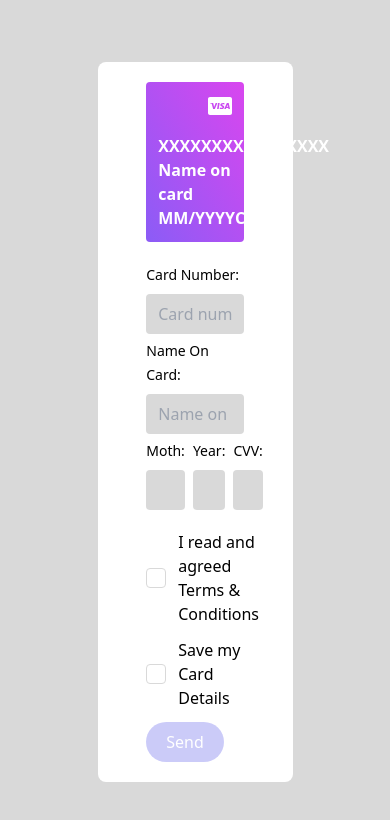
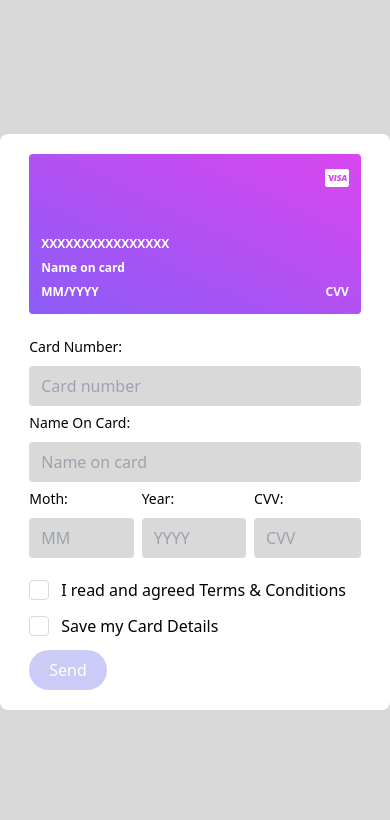
Before and after one commit to david-lorenzo-vargas/Credit-Card-Form, a Next.js app: page / in a window 390 px wide. Shown: the top 820 px of the page. Built offline with nearby package versions, Linux system fonts and the light colour scheme.

Commit message:
responsive

```diff
--- a/src/app/Components/Atoms/Card/index.tsx
+++ b/src/app/Components/Atoms/Card/index.tsx
@@ -16,7 +16,7 @@ const Card = ({
 
     const cardArr: string[] = [];
 
-    cardNumberPlaceHolderArr.map((item, index) => {
+    cardNumberPlaceHolderArr.map((item: string, index: number) => {
       if (userCardNumberArr[index]) {
         cardArr.push(userCardNumberArr[index])
       } else {
@@ -28,29 +28,29 @@ const Card = ({
   }, [cardNumber]);
 
   return (
-    <div className="rounded p-3 bg-gradient-to-tr from-violet-500 to-fuchsia-500 h-40 flex flex-col justify-between">
+    <div className="rounded p-3 bg-gradient-to-tr from-violet-500 to-fuchsia-500 h-40 md:h-60 flex flex-col justify-between">
       <div className="w-full flex flex-row items-center justify-end text-white">
         <Visa />
       </div>
       <div>
         <div>
-          <span className="text-white font-semibold">
+          <span className="text-white font-semibold text-xs md:text-lg">
             {cardNumberDisplayed}
           </span>
         </div>
         <div>
-          <span className="text-white font-semibold">
+          <span className="text-white font-semibold text-xs md:text-lg">
             {nameOnCard ? nameOnCard :'Name on card'}
           </span>
         </div>
         <div className="flex flex-row items-center justify-between">
           <div>
-            <span className="text-white font-semibold">
+            <span className="text-white font-semibold text-xs md:text-lg">
               {`${expireMonth ? expireMonth : 'MM'}/${expireYear ? expireYear : 'YYYY'}`}
             </span>
           </div>
           <div>
-            <span className="text-white font-semibold">
+            <span className="text-white font-semibold text-xs md:text-lg">
               {cvv ? cvv : 'CVV'}
             </span>
           </div>
--- a/src/app/Components/Molecules/CardForm/index.tsx
+++ b/src/app/Components/Molecules/CardForm/index.tsx
@@ -92,7 +92,7 @@ const CardForm = (): ReactElement => {
         </div>
       ) : (
         <>
-          <div className="w-1/2 mb-5">
+          <div className="w-85P md:w-1/2 mb-5">
             <Card
               cardNumber={watch("cardNumber")}
               nameOnCard={watch("cardName")}
@@ -101,7 +101,7 @@ const CardForm = (): ReactElement => {
               cvv={watch("cardCvv")}
             />
           </div>
-          <div className="w-1/2">
+          <div className="w-85P md:w-1/2">
             <form onSubmit={handleSubmit(onSubmit)}>
               <div>
                 <div className="mb-1">
--- a/src/app/page.tsx
+++ b/src/app/page.tsx
@@ -3,7 +3,7 @@ import CardForm from "./Components/Molecules/CardForm";
 export default function Home() {
   return (
     <main className="flex h-screen flex-row items-center justify-center bg-lightGray">
-      <div className="w-1/2 flex flex-col items-center justify-center bg-white rounded-lg py-5">
+      <div className="xl:w-1/2 w-full flex flex-col items-center justify-center bg-white rounded-lg py-5">
         <CardForm />
       </div>
     </main>
--- a/tailwind.config.ts
+++ b/tailwind.config.ts
@@ -13,6 +13,9 @@ const config: Config = {
         acceptGreen: '#2cb519',
         lightGray: '#d9d9d9',
       },
+      spacing: {
+        "85P": '85%'
+      },
       backgroundImage: {
         "gradient-radial": "radial-gradient(var(--tw-gradient-stops))",
         "gradient-conic":
```
